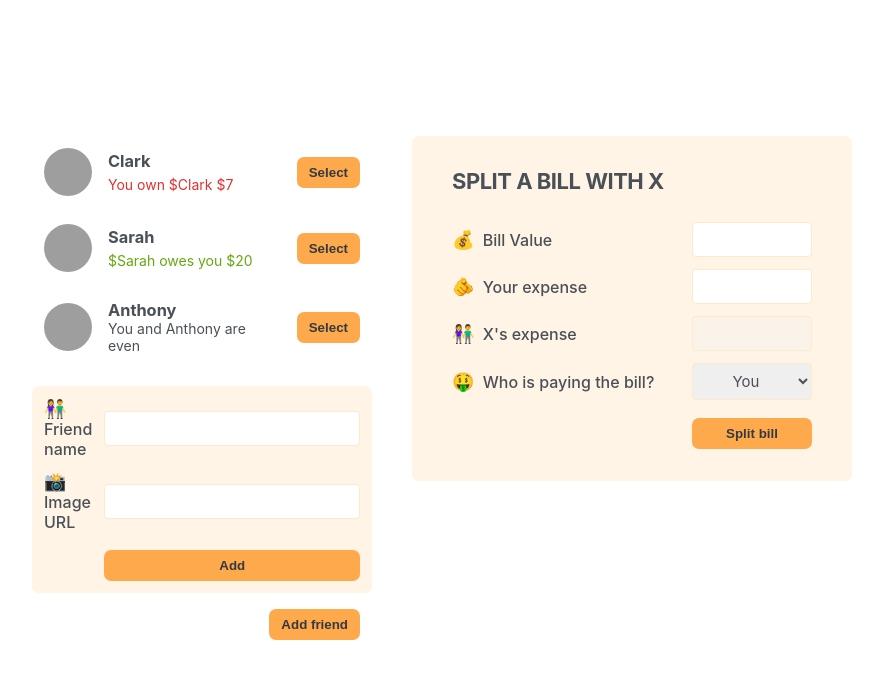
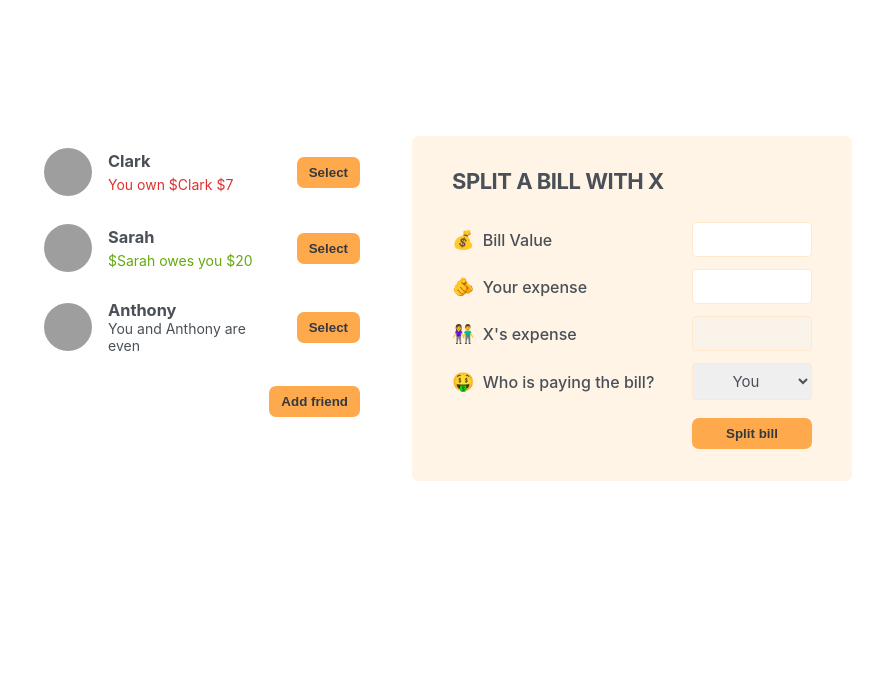
Before and after one commit to Janepark87/eat-n-split, a React (Create React App) app: page / in a window 1280 px wide. Shown: the top 678 px of the page, without its empty margins (198-1081 px from the left). Built offline with nearby package versions, Linux system fonts and the light colour scheme; grey boxes are pictures that could not be loaded.

Commit message:
display the new friend form while toggling button

```diff
--- a/src/App.js
+++ b/src/App.js
@@ -2,14 +2,19 @@
 import FormAddFriend from './components/FormAddFriend.jsx';
 import Button from './components/Button.jsx';
 import FormSplitBill from './components/FormSplitBill.jsx';
+import { useState } from 'react';
 
 export default function App() {
+	const [showAddFriend, setShowAddFriend] = useState(false);
+
 	return (
 		<div className="app">
 			<aside className="sidebar">
 				<FriendsList />
-				<FormAddFriend />
-				<Button>Add friend</Button>
+
+				{showAddFriend && <FormAddFriend />}
+
+				<Button onClick={() => setShowAddFriend((show) => !show)}>{showAddFriend ? 'Close' : 'Add friend'}</Button>
 			</aside>
 
 			<FormSplitBill />
--- a/src/components/Button.jsx
+++ b/src/components/Button.jsx
@@ -1,3 +1,7 @@
-export default function Button({ children }) {
-	return <button className="button">{children}</button>;
+export default function Button({ children, onClick }) {
+	return (
+		<button className="button" onClick={onClick}>
+			{children}
+		</button>
+	);
 }
```
